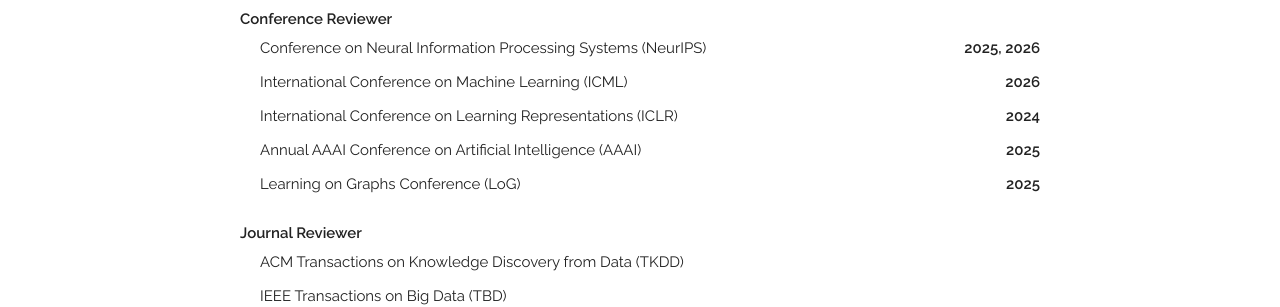
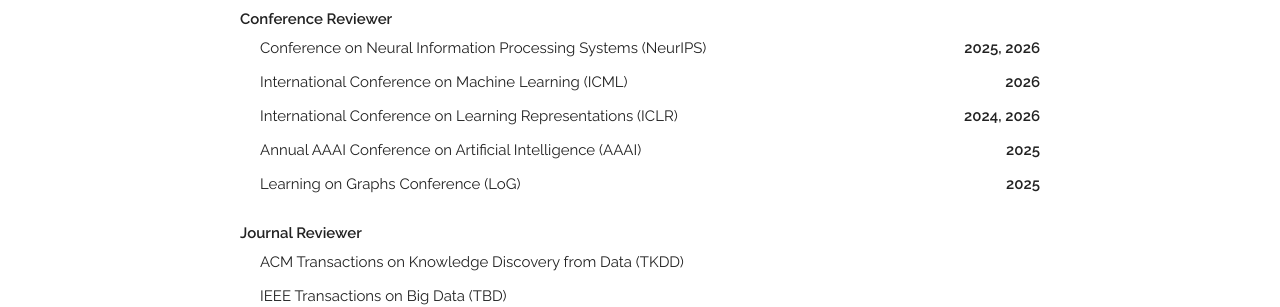
Before and after one commit to quang-truong/quang-truong.github.io, a Jekyll site: the page built from index.html, in a window 1280 px wide and 900 px high, scrolled down 3885 px. Shown: the part 153-460 px from the top of the window. Built offline with Jekyll 4.4.1, drawn with Linux system fonts in a browser that asks for light colours; some web fonts are replaced; comment, search, counter and statistics services are not loaded.

Commit message:
update ICLR review

```diff
--- a/index.html
+++ b/index.html
@@ -369,7 +369,7 @@ title: Home
   <ul style="margin-top: 0; list-style: none; padding-left: 20px;">
     <li style="display: flex; justify-content: space-between;"><span>Conference on Neural Information Processing Systems (NeurIPS)</span><b>2025, 2026</b></li>
     <li style="display: flex; justify-content: space-between;"><span>International Conference on Machine Learning (ICML)</span><b>2026</b></li>
-    <li style="display: flex; justify-content: space-between;"><span>International Conference on Learning Representations (ICLR)</span><b>2024</b></li>
+    <li style="display: flex; justify-content: space-between;"><span>International Conference on Learning Representations (ICLR)</span><b>2024, 2026</b></li>
     <li style="display: flex; justify-content: space-between;"><span>Annual AAAI Conference on Artificial Intelligence (AAAI)</span><b>2025</b></li>
     <li style="display: flex; justify-content: space-between;"><span>Learning on Graphs Conference (LoG)</span><b>2025</b></li>
   </ul>
```
Also changed, not shown: 1 other file.
